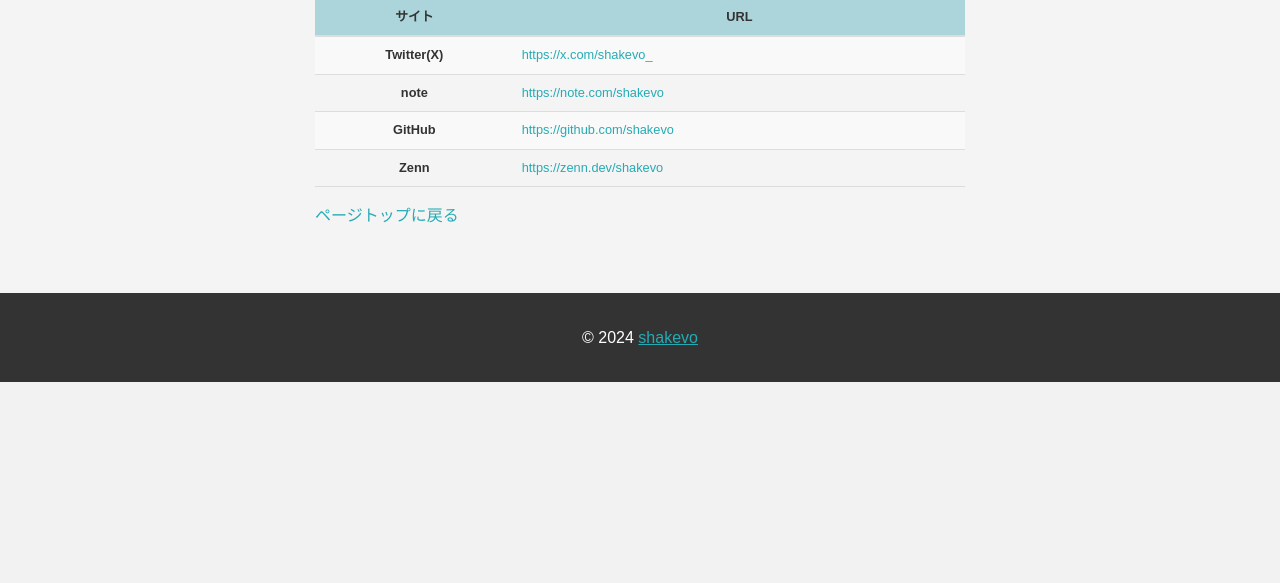
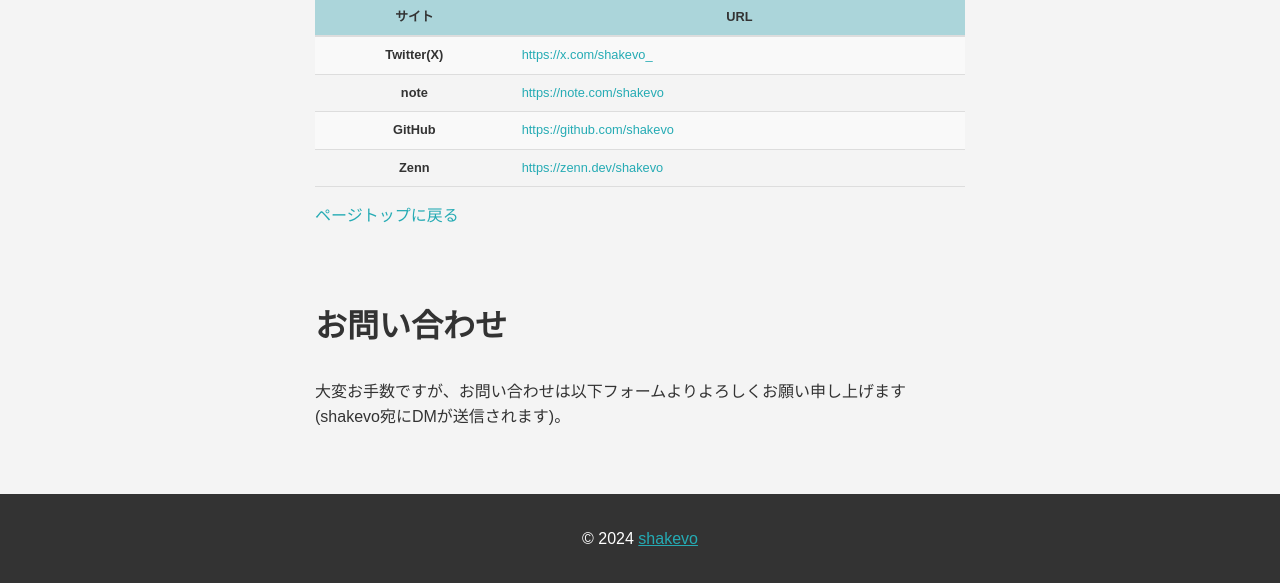
Before and after one commit to shakevo/portfolio-202407, a PHP site: page / in a window 1280 px wide. Shown: the part 4680-5263 px from the top of the page. Before the commit the page ends 5062 px from the top, so only its background shows below. Run offline with PHP 8.4, Linux system fonts and the light colour scheme; some web fonts are replaced.

Commit message:
テキスト修正

```diff
--- a/public_html/index.php
+++ b/public_html/index.php
@@ -529,6 +529,10 @@
             </p>
             <a href="#top">ページトップに戻る</a>
         </section>
+        <section id="contact">
+            <h2>お問い合わせ</h2>
+            <p>大変お手数ですが、お問い合わせは以下フォームよりよろしくお願い申し上げます(shakevo宛にDMが送信されます)。</p>
+        </section>
 
         <!-- サンプル -->
         <!--
```
